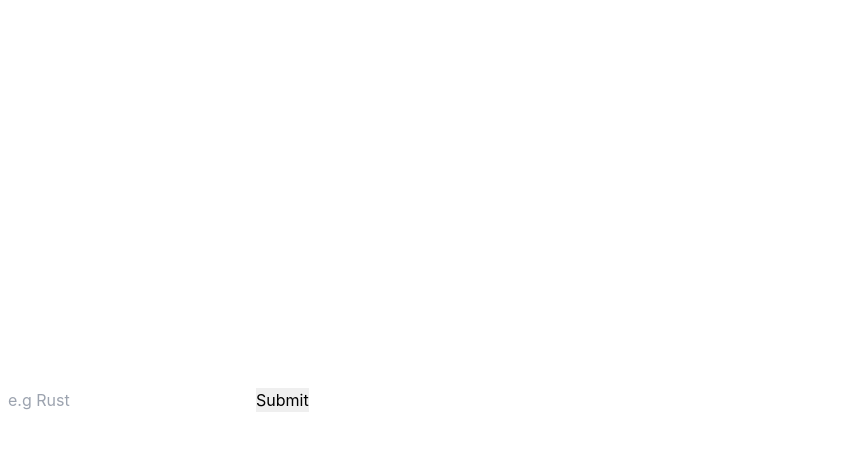
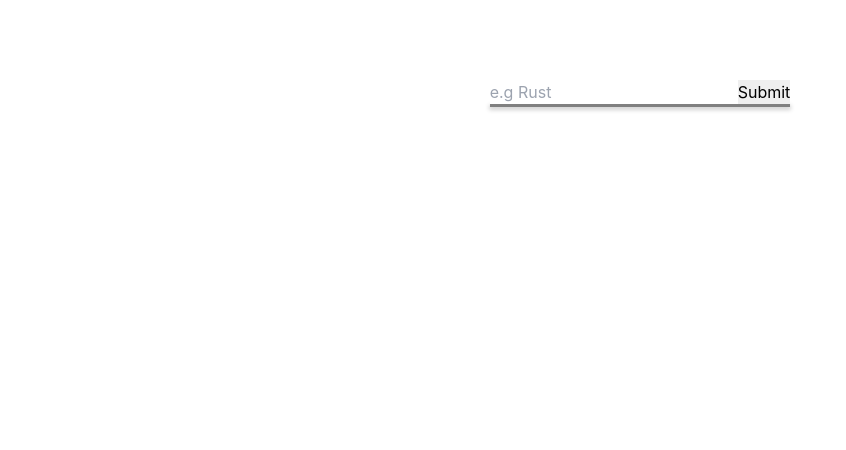
Before and after one commit to raiyansayeed/Comparator, a Next.js app: page / in a window 1280 px wide. Shown: the top 450 px of the page, without its empty margins (0-846 px from the left). Built offline with nearby package versions, Linux system fonts and the light colour scheme.

Commit message:
added styling to language pages, added suggestion functionality to search bar

```diff
--- a/components/Home.tsx
+++ b/components/Home.tsx
@@ -17,7 +17,7 @@ type Language = {
 
 function Home(pageProps) {
     return (
-        <div className={styles.container}>
+        <div className="flex flex-col items-center py-20 px-5">
             <Head>
                 <title>Prog Lang Website</title>
                 <link rel="icon" href="/favicon.ico" />
--- a/components/SearchArea.tsx
+++ b/components/SearchArea.tsx
@@ -10,12 +10,27 @@ function SearchArea(props) {
     const [query, setQuery] = useState("");
     // const [queryResults, setQueryResults] = useState([]);
     const [error, setError] = useState("");
+    const [suggestions, setSuggestions] = useState([]);
+
+    const test = ["bruh"];
 
     const queries = useSelector(selectQueries);
     const languages = useSelector(selectLanguages);
     const dispatch = useDispatch();
 
     useEffect(() => {});
+
+    function onTextChange(e) {
+        const val = e.target.value;
+        setQuery(val);
+        if (val.length > 0) {
+            const regex = new RegExp(`^${val}`, `i`);
+            console.log(test.sort().filter(v => regex.test(v)));
+            // console.log(val);
+            setSuggestions(test.sort().filter(v => regex.test(v)));
+
+          }
+    }
 
     function handleSubmit(e) {
         e.preventDefault();
@@ -33,16 +48,20 @@ function SearchArea(props) {
 
     return (
         <div className="sticky top-0">
-            <form onSubmit={handleSubmit}>
+            <form onSubmit={handleSubmit} autoComplete="off">
                 <input
                     type="text"
                     name="name"
                     placeholder="e.g Rust"
                     value={query}
-                    onChange={(e) => setQuery(e.target.value)}
+                    onChange={onTextChange}
                 />
-
                 <input type="submit" value="Submit" />
+                <div className="suggestions">
+                    <ul>
+                        {suggestions.map(kw => <li key={kw}>{kw}</li>)}
+                    </ul>
+                </div>
             </form>
             <p>{error.toLowerCase()}</p>
             <div>
--- a/pages/lang/[lang].tsx
+++ b/pages/lang/[lang].tsx
@@ -21,43 +21,42 @@ function LanguagePage(props) {
     });
 
     return (
-        <div className={"grid ".concat(styles.container)}>
+        <div className="flex-grow flex-col items-center py-20 px-5">
             <Link href="/">
                 <motion.button
                     whileTap={{ scale: 1.2 }}
-                    className="absolute top-0 left-0"
+                    className="absolute top-5 left-5"
                 >
                     <ion-icon
                         name="arrow-back-outline"
                         size="large"
-                        class="absolute top-0 left-0"
                     ></ion-icon>
                 </motion.button>
             </Link>
-            <h1>Page info</h1>
             {typeof item !== "undefined" ? (
                 <ul>
-                    <li>
-                        <b>{item.name}</b>
+                    <li className="text-center m-5 ">
+                        <p className="font-bold text-6xl">{item.name}</p>
                     </li>
-                    <li>
-                        <u>Paradigms: </u>
-                        {item.paradigms.join(", ")}
+                    <li className="m-2">
+                        <p className="underline text-xl">Paradigms: </p>
+
+                        <p>{item.paradigms.join(", ")}</p>
                     </li>
-                    <li>
-                        <u>Types: </u>
-                        {item.types.join(", ")}
+                    <li className="m-2">
+                        <p className="underline text-xl">Types: </p>
+                        <p>{item.types.join(", ")}</p>
                     </li>
-                    <li>
-                        <u>Creators: </u>
-                        {item.creators.join(", ")}
+                    <li className="m-2">
+                        <p className="underline text-xl">Creators: </p>
+                        <p>{item.creators.join(", ")}</p>
                     </li>
-                    <li>
-                        <u>Website: </u>
-                        {item.website}
+                    <li className="m-2">
+                        <p className="underline text-xl">Website: </p>
+                        <p>{item.website}</p>
                     </li>
-                    <li>
-                        <u>Sample hello world code</u>
+                    <li className="m-2">
+                        <p className="underline text-xl">Sample hello world code</p>
                         <pre>
                             <code
                                 className={
--- a/styles/Home.module.css
+++ b/styles/Home.module.css
@@ -1,7 +1,7 @@
 .container {
   min-height: 100vh;
   padding: 0 0.5rem;
-  display: inline-flex;
+  display: flex;
   flex-direction: column;
   justify-content: center;
   align-items: center;
--- a/styles/globals.css
+++ b/styles/globals.css
@@ -22,3 +22,45 @@ a {
 .languageCard {
   border: 5px solid black;
 }
+
+.suggestions{
+  width: 100%;
+  border: 1px solid gray;
+  box-shadow: 0 0 1px rgba(0,0,0,0.1), 0 2px 4px 1px rgba(0,0,0, .18);
+  font-family: Arial, Helvetica, sans-serif;
+  font-size: 14px;
+  color: rgba(0, 0, 0, 0.73);
+ }
+
+ .suggestions input{
+  width: 100%;
+  border: none;
+  font-family: Arial, Helvetica, sans-serif;
+  font-size: 14px;
+  color: rgba(0, 0, 0, 0.73);
+  padding: 10px 5px ;
+  box-sizing: border-box;
+  outline: none;
+
+ }
+ .suggestions ul::before{
+  content: '';
+ }
+
+ .suggestions ul{
+ list-style-type: none;
+ text-align: left;
+ margin: 0;
+ padding: 0;
+ border-top: 1px solid gray;
+ }
+
+ .suggestions li{
+  padding: 10px 5px ;
+  cursor: pointer;
+ }
+
+ .suggestions li:hover{
+  background: lightgray;
+  text-decoration: underline;
+ }
--- a/styles/prism.css
+++ b/styles/prism.css
@@ -4,6 +4,7 @@ https://prismjs.com/download.html#themes=prism&languages=markup+css+clike+javasc
  * prism.js default theme for JavaScript, CSS and HTML
  * Based on dabblet (http://dabblet.com)
  * @author Lea Verou
+ * EDITED
  */
 
 code[class*="language-"],
@@ -14,7 +15,7 @@ pre[class*="language-"] {
 	font-family: Consolas, Monaco, 'Andale Mono', 'Ubuntu Mono', monospace;
 	font-size: 1em;
 	text-align: left;
-	white-space: pre;
+	white-space: pre-wrap;
 	word-spacing: normal;
 	word-break: normal;
 	word-wrap: normal;
```
